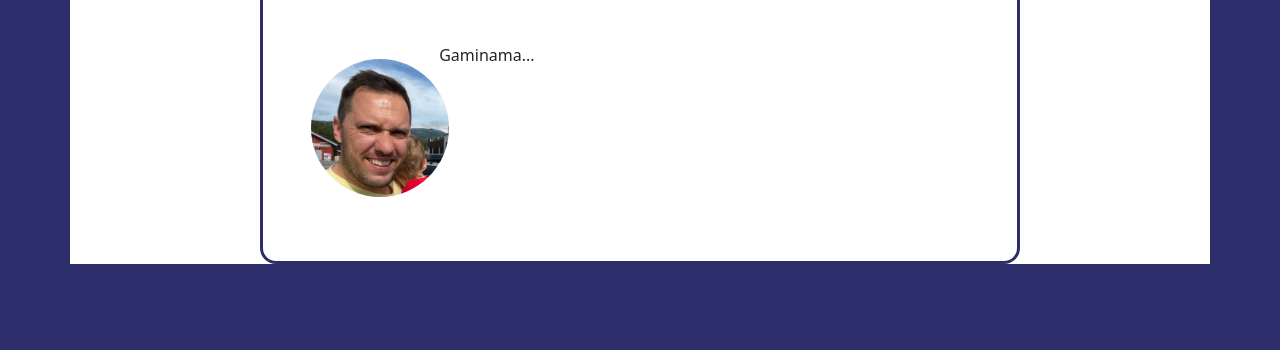
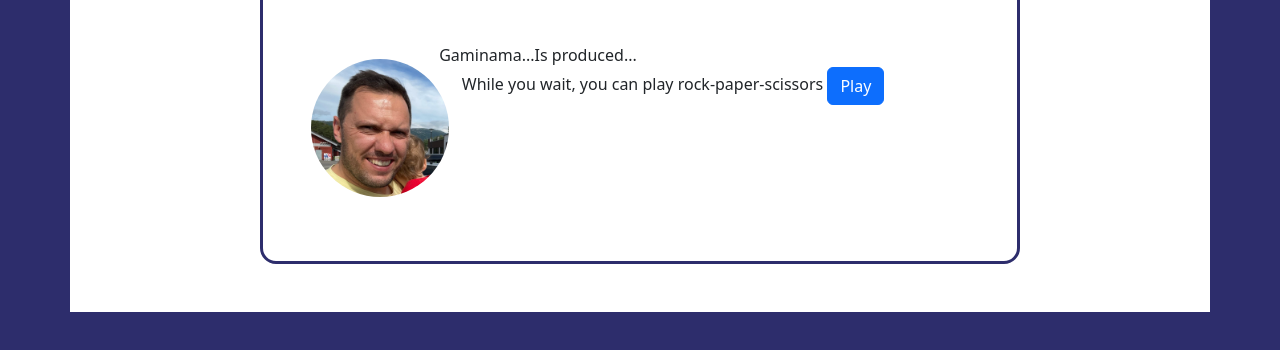
Before and after one commit to shalikas100/Port, a plain HTML site: page index.html in a window 1280 px wide. Shown: the part 194-544 px from the top of the page. Drawn offline with nearby package versions, Linux system fonts and the light colour scheme.

Commit message:
pakeitimai

```diff
--- a/index.html
+++ b/index.html
@@ -3,7 +3,7 @@
 
 <head>
   <meta charset="UTF-8">
-  <title>Laravel</title>
+  <title>CV</title>
   <meta http-equiv="X-UA-Compatible" content="IE=edge">
   <meta name="viewport" content="width=device-width, initial-scale=1.0">
   <link href="https://cdn.jsdelivr.net/npm/bootstrap@5.3.0-alpha3/dist/css/bootstrap.min.css" rel="stylesheet"
@@ -41,7 +41,7 @@
           <div class="col-md-8 mx-auto content">
             <h1>Gaminama...</h1>
             <img class="foto" src="images/foto.jpeg" alt="foto">
-            <p>Gaminama...</p>
+            <p>Gaminama...Is produced... <br> While you wait, you can play rock-paper-scissors <a class="btn btn-primary" href="https://shalikas100.github.io/Zaidimas1/">Play</a> </p>
           </div>
         </div>
       </div>
--- a/style.css
+++ b/style.css
@@ -18,6 +18,7 @@
 }
 .content{
   margin-top: 3rem;
+  margin-bottom: 3rem;
   background-color: white;
   border-radius: 1rem;
   padding: 0 2rem 3rem 2rem;
```
